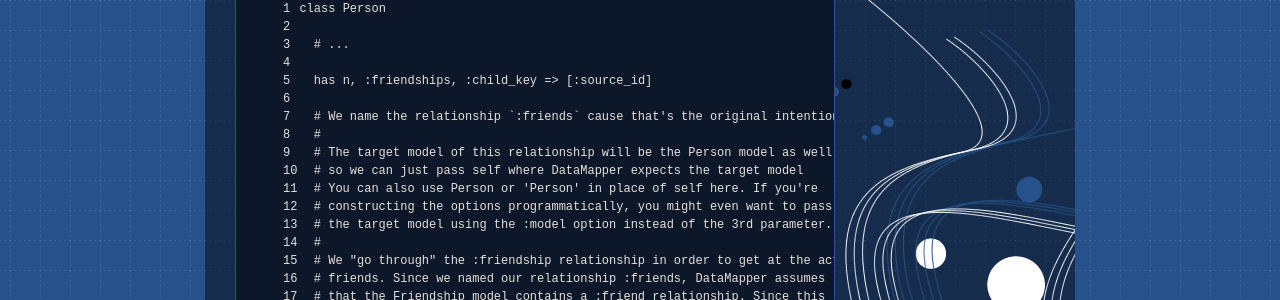
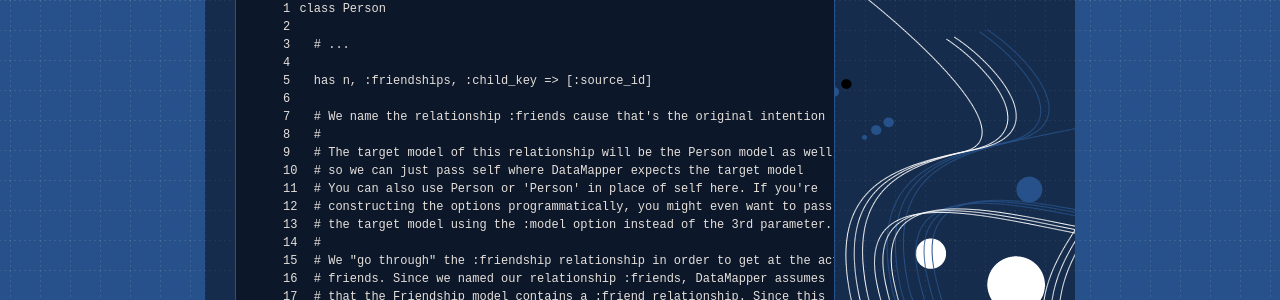
Before and after one commit to datamapper/datamapper.github.com, a Jekyll site: the page built from docs/associations.markdown, in a window 1280 px wide and 900 px high, scrolled down 3089 px. Shown: the part 150-450 px from the top of the window. Built offline with Jekyll 4.4.1, drawn with Linux system fonts in a browser that asks for light colours.

Commit message:
Don't use useless markup in code comments

```diff
--- a/docs/associations.markdown
+++ b/docs/associations.markdown
@@ -194,7 +194,7 @@ class Person
 
   has n, :friendships, :child_key => [:source_id]
 
-  # We name the relationship `:friends` cause that's the original intention
+  # We name the relationship :friends cause that's the original intention
   #
   # The target model of this relationship will be the Person model as well,
   # so we can just pass self where DataMapper expects the target model
```
